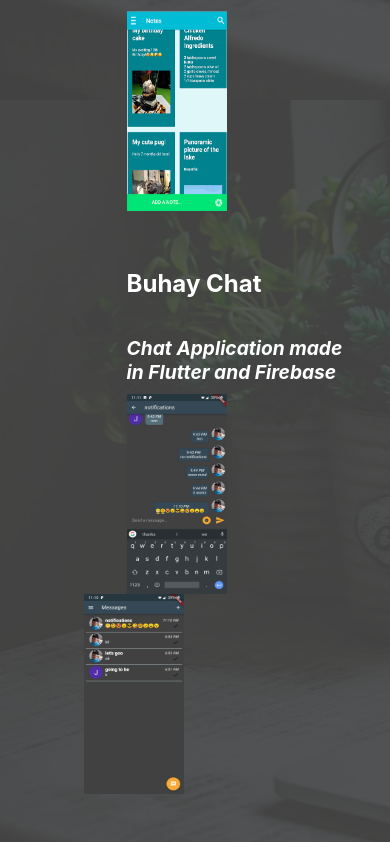
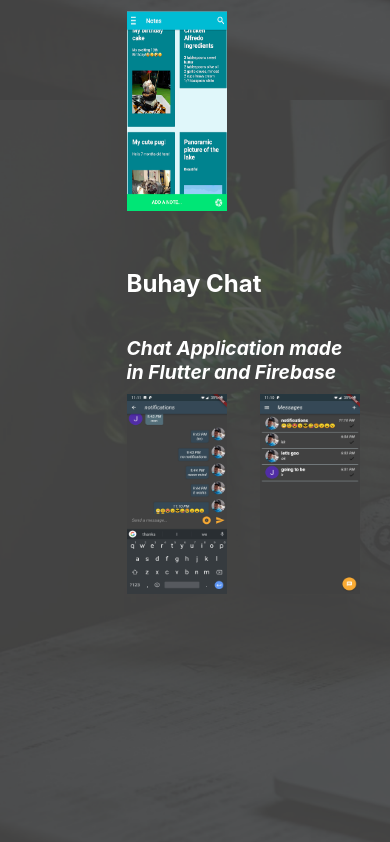
Before and after one commit to JBuhay34/jbuhay34.github.io, a React (Create React App) app: page / in a window 390 px wide. Shown: the part 2432-3274 px from the top of the page. Built offline with nearby package versions, Linux system fonts and the light colour scheme.

Commit message:
added margin left to eg2 for mobile

```diff
--- a/src/components/Projects.css
+++ b/src/components/Projects.css
@@ -114,6 +114,7 @@
     height: 200px;
   }
   .Eg2 {
+    margin-left: 4vh;
     width: 100px;
     height: 200px;
   }
```
